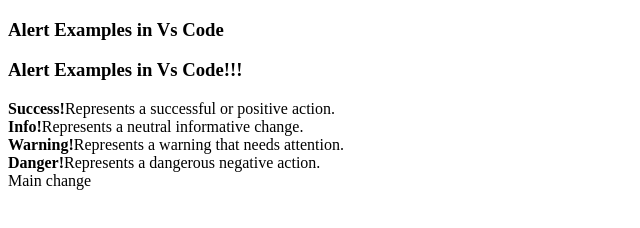
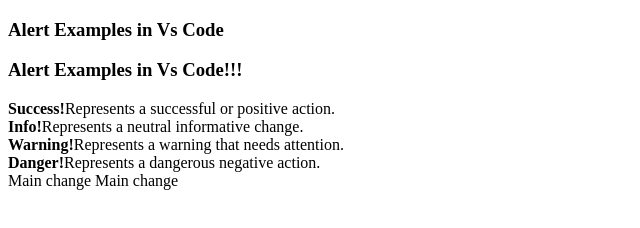
Before and after one commit to harsha182006/MYGITPROJECT, a plain HTML site: page index.html in a window 1280 px wide. Shown: the whole page, without its empty margins (0-640 px from the left). Drawn offline with Linux system fonts and the light colour scheme.

Commit message:
Update main

```diff
--- a/index.html
+++ b/index.html
@@ -14,3 +14,4 @@
       <strong>Danger!</strong>Represents a dangerous negative action.</br>
 </body>
 </html>Main change
+Main change
```
